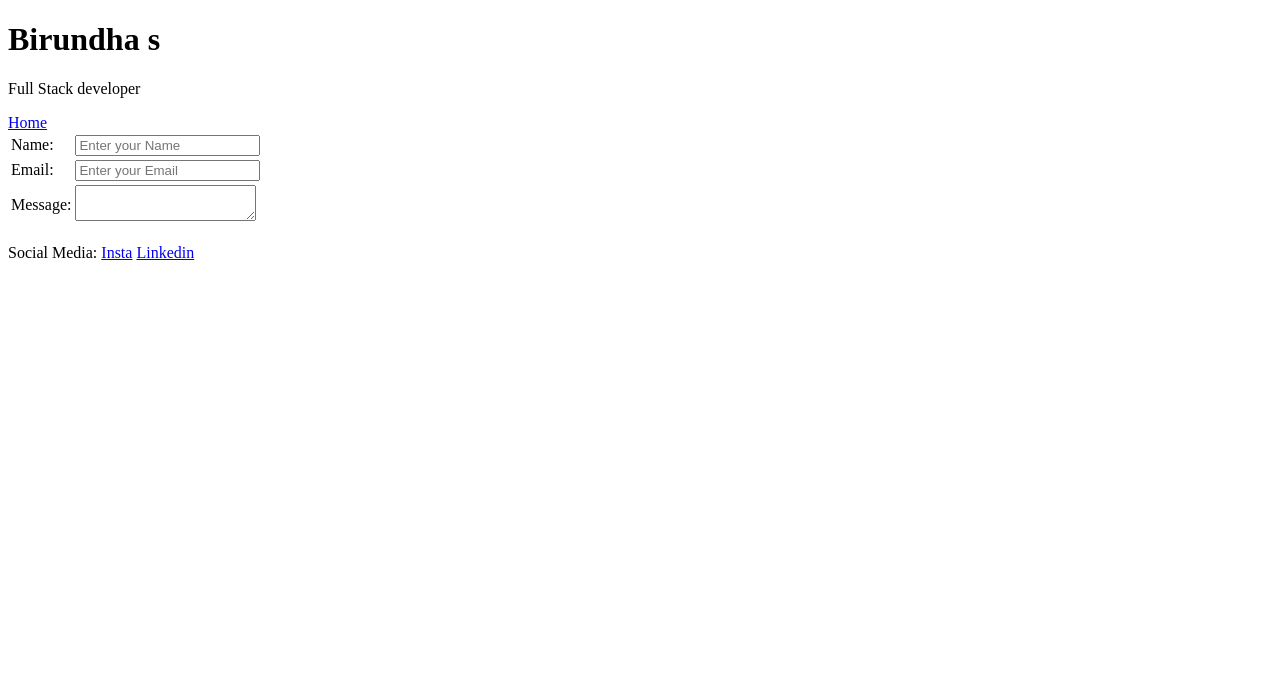
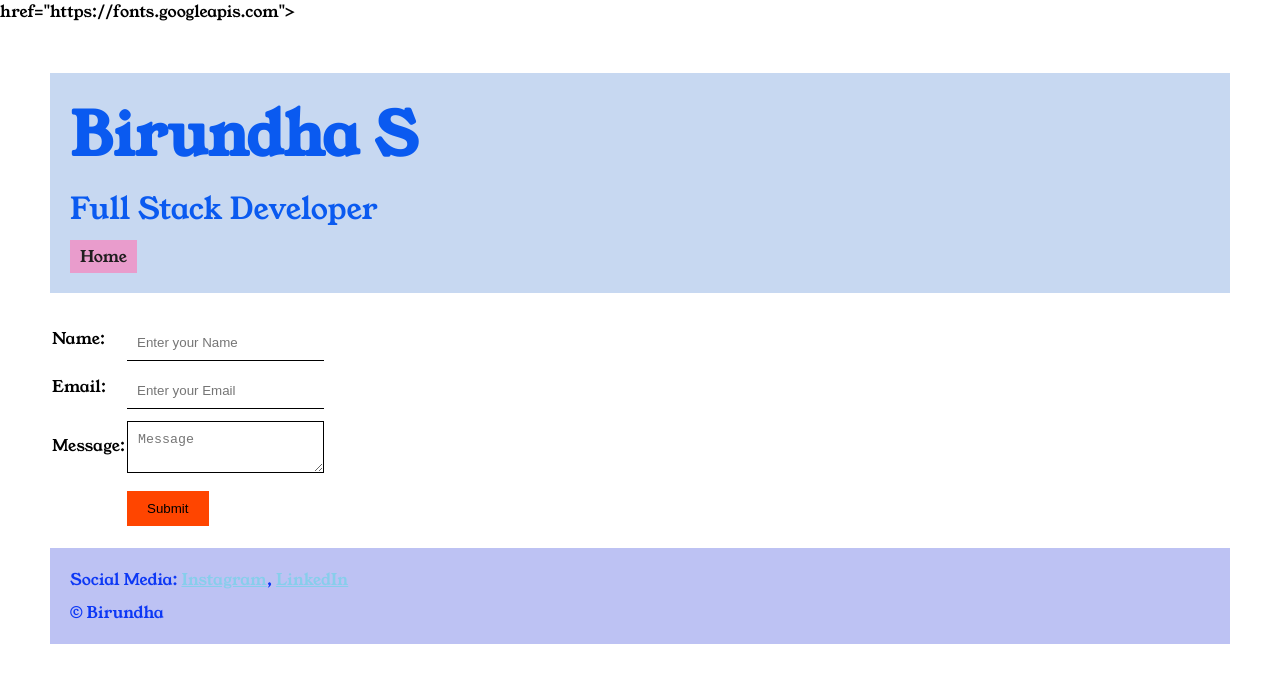
Before and after one commit to birundha94/WebDevelope, a plain HTML site: page Contact.html in a window 1280 px wide. Drawn offline with Linux system fonts and the light colour scheme.

Commit message:
css added

```diff
--- a/Contact.html
+++ b/Contact.html
@@ -4,33 +4,58 @@
     <meta charset="UTF-8">
     <meta name="viewport" content="width=device-width, initial-scale=1.0">
     <title>Contact</title>
+    <link rel="stylesheet" href="style.css">
+    href="https://fonts.googleapis.com">
+<link rel="preconnect" href="https://fonts.gstatic.com" crossorigin>
+<link href="https://fonts.googleapis.com/css2?family=Young+Serif&display=swap" rel="stylesheet">
+
 </head>
 <body>
-    <div>
-        <h1>Birundha s</h1>
-        <p>Full Stack developer</p>
-        <a href="index.html">Home</a>
+    <div class="container">
+
+
+
+        <div class="section-one">
+            <h1 class="section-one__name">Birundha S</h1>
+            <p class="section-one__role">Full Stack Developer</p>
+            <a class="section-one__contact" href="index.html">Home</a>
         </div>
-    <form action="">
+
+        <div class="contact-form">
+            <form>
                 <table>
                     <tr>
                         <td>Name:</td>
-                <td><input placeholder="Enter your Name" type="text"></td>
+                        <td><input type="text" placeholder="Enter your Name" class="contact-form__input"></td>
                     </tr>
                     <tr>
                         <td>Email:</td>
-                <td><input placeholder="Enter your Email" type="email"></td>
+                        <td><input type="email" placeholder="Enter your Email" class="contact-form__input"></td>
                     </tr>
                     <tr>
                         <td>Message:</td>
-                <td><textarea name="" id=""></textarea></td>
+                        <td>
+                            <textarea placeholder="Message" class="contact-form__textarea"></textarea>
+                        </td>
+                    </tr>
+                    <tr>
+                        <td></td>
+                        <td><input type="submit" class="contact-form__submit"></td>
                     </tr>
                 </table>
             </form>
-    <div>
-        <p>
-            Social Media: <a href="insta">Insta</a> <a href="Linkedin">Linkedin</a>
+        </div>
+
+
+        <div class="section-five">
+            <p class="section-five__title">Social Media:
+                <a href="https://www.instagram.com/birundhasuriyamoorthy/">Instagram</a>,
+                <a href="https://www.linkedin.com/in/birundhasuriyamoorthy/">LinkedIn</a>
             </p>
+
+            <p class="section-five__desc">&copy; Birundha</p>
         </div>
+    </div>
+
     </body>
 </html>
--- /dev/null
+++ b/style.css
@@ -0,0 +1,113 @@
+*{
+    padding: 0;
+    margin: 0;
+
+}
+body{
+    font-family: 'Young Serif', serif;
+}
+
+.container{
+    padding: 50px;
+}
+
+.section-one{
+    background-color: rgb(199, 216, 241);
+    color: rgb(10, 90, 240);
+    padding: 20px;
+}
+
+.section-one__contact{
+    background-color: rgb(233, 156, 204);
+    color: rgb(32, 30, 31);
+    text-decoration: none;
+    padding-left: 10px;
+    padding-right: 10px;
+    padding-top: 5px;
+    padding-bottom: 5px;
+    display: inline-block;
+    margin-top: 10px;
+}
+
+.section-one__name{
+    font-size: 60px;
+}
+
+.section-one__role
+{
+    font-size: 30px;
+    margin-top: 10px;
+}
+
+.section-two,.section-three,.section-four,.section-five{
+    margin-top: 20px;
+}
+
+.section-two__desc,.section-three__desc,.section-four__desc,.section-five__desc{
+    margin-top: 10px;
+}
+
+.section-five{
+    background-color: rgb(189, 194, 243);
+    color: rgb(13, 56, 245);
+    padding: 20px;
+}
+
+.section-five__title a{
+    color: skyblue;
+}
+
+.section-three li,.section-four li{
+    list-style: none;
+}
+
+.section-three{
+    background-color: #6462FD;
+    color: black;
+    padding: 20px;
+    display: inline-block;
+    height: 200px;
+    border-radius: 10px;
+    vertical-align: top;
+
+}
+
+.section-four{
+    background-color: #f5924f;
+    color: black;
+    padding: 20px;
+    display: inline-block;
+    height: 200px;
+    border-radius: 10px;
+    vertical-align: top;
+}
+
+.contact-form{
+    margin-top: 20px;
+}
+
+.contact-form__input,.contact-form__textarea,.contact-form__submit{
+    margin-top: 10px;
+}
+
+.contact-form__input{
+    padding: 10px;
+    border: none;
+    border-bottom: solid black 1px;
+}
+
+.contact-form__textarea{
+    padding: 10px;
+    border: none;
+    border: solid black 1px;
+}
+
+.contact-form__submit{
+    padding-top: 10px;
+    padding-bottom: 10px;
+    padding-left: 20px;
+    padding-right: 20px;
+    background-color: orangered;
+    color: black;
+    border: none;
+}
```
Also changed, not shown: index.html (deleted, +0 -31 lines), indexs.html (added, +65 -0 lines). Lines whose indentation alone changed are shown as unchanged.
